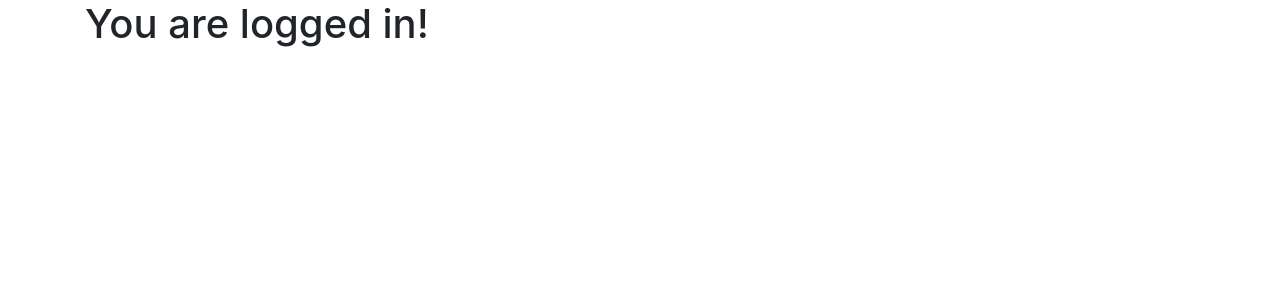
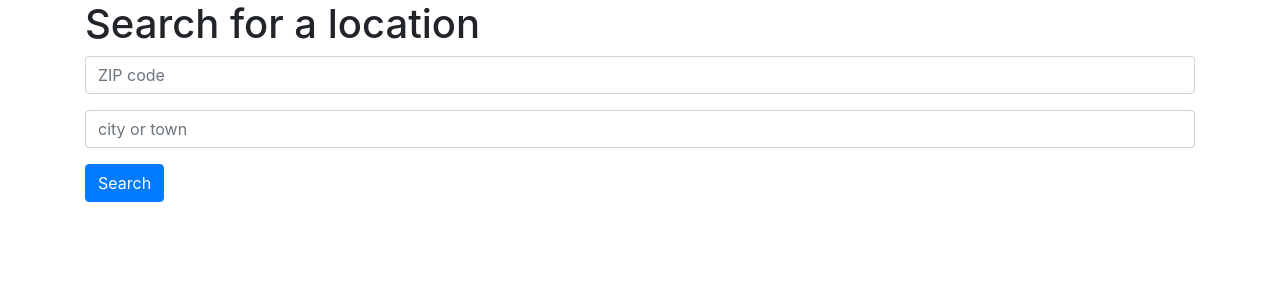
Before and after one commit to scottsalvaggio/project1, a Flask app: page /search in a window 1280 px wide. Shown: the top 300 px of the page. Run offline with Flask 2, Linux system fonts and the light colour scheme; some libraries are stand-ins or nearby versions.

Commit message:
Added search form.

```diff
--- a/application.py
+++ b/application.py
@@ -66,3 +66,9 @@ def search():
     """Search for a location."""
 
     return render_template("search.html")
+
+@app.route("/results", methods=["POST"])
+def results():
+    """Show location details."""
+
+    return render_template("results.html")
--- a/templates/results.html
+++ b/templates/results.html
@@ -1,11 +1,10 @@
 {% extends "layout.html" %}
 
 {% block title %}
-    Weather - logged in!
+    Weather - search results
 {% endblock %}
 
 {% block body %}
-    <h1>You are logged in!</h1>
+    <h1>Results</h1>
 
-    {{ message }}
 {% endblock %}
--- a/templates/search.html
+++ b/templates/search.html
@@ -1,11 +1,25 @@
 {% extends "layout.html" %}
 
 {% block title %}
-    Weather - logged in!
+    Weather - location search
 {% endblock %}
 
 {% block body %}
-    <h1>You are logged in!</h1>
+    <h1>Search for a location</h1>
 
-    {{ message }}
+    <form action="{{ url_for('results') }}" method="post">
+
+        <div class="form-group">
+            <input class="form-control" name="zip_code" placeholder="ZIP code">
+        </div>
+
+        <div class="form-group">
+            <input class="form-control" name="city" placeholder="city or town">
+        </div>
+
+        <div class="form-group">
+            <button class="btn btn-primary">Search</button>
+        </div>
+
+    </form>
 {% endblock %}
```
Also changed, not shown: templates/index.html (line endings or trailing spaces).
